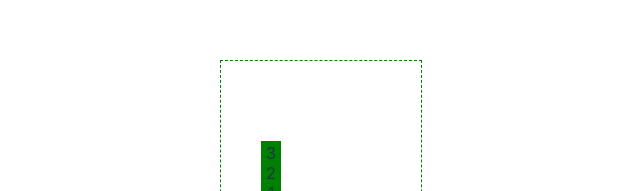
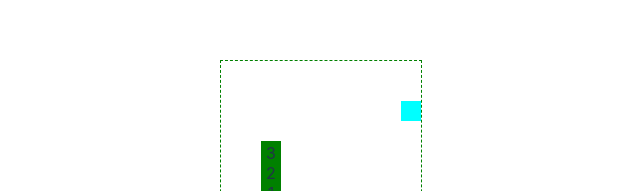
Before and after one commit to OwtmPatrick/snake, a Vue app: page / in a window 1280 px wide. Shown: the part 239-430 px from the top of the page, without its empty margins (319-959 px from the left). Built offline with nearby package versions, Linux system fonts and the light colour scheme.

Commit message:
add food

```diff
--- a/src/components/Field.vue
+++ b/src/components/Field.vue
@@ -83,6 +83,13 @@ export default {
       >
         {{ index }}
       </li>
+      <li
+        class="dot dot_free"
+        :style="{
+          left: `${game.food.x * 20}px`,
+          bottom: `${game.food.y * 20}px`
+        }"
+      ></li>
     </ul>
 
     <p>Use arrows to manage snake</p>
@@ -126,6 +133,10 @@ export default {
   box-sizing: border-box;
 }
 
+.dot_free {
+  background: aqua;
+}
+
 .btns-wrapper {
   margin-top: 20px;
   display: flex;
--- a/src/game/Game.ts
+++ b/src/game/Game.ts
@@ -1,17 +1,20 @@
-import { SnakeStatus, GameStatus, Direction } from '../types';
+import { SnakeStatus, GameStatus, Direction, Dot } from '../types';
 import { Snake } from './Snake';
+import { scale } from '../constants';
 
 export class Game {
   status: GameStatus;
+  food: Dot;
   private snake: Snake;
   private timerId: number | undefined;
 
   constructor(snake: Snake) {
     this.snake = snake;
     this.status = GameStatus.Idle;
+    this.food = this.getFreeDot();
   }
 
-  public start() {
+  public start(): void {
     this.status = GameStatus.Started;
 
     this.timerId = setInterval(() => {
@@ -23,7 +26,27 @@ export class Game {
     }, 500);
   }
 
-  public changeSnakeDirection(direction: Direction) {
+  public changeSnakeDirection(direction: Direction): void {
     this.snake.changeDirection(direction);
   }
+
+  private getRandomFreeDotIndex(min = 0, max: number): number {
+    return Math.round(min + (max - min) * Math.random());
+  }
+
+  public getFreeDot(): Dot {
+    const freeDots = [];
+
+    for (let i = 0; i < scale; i++) {
+      for (let j = 0; j < scale; j++) {
+        if (!this.snake.dots.find((dot) => dot.x === i && dot.y === j)) {
+          freeDots.push({ x: i, y: j });
+        }
+      }
+    }
+
+    const dotIndex = this.getRandomFreeDotIndex(0, freeDots.length);
+
+    return freeDots[dotIndex];
+  }
 }
```
